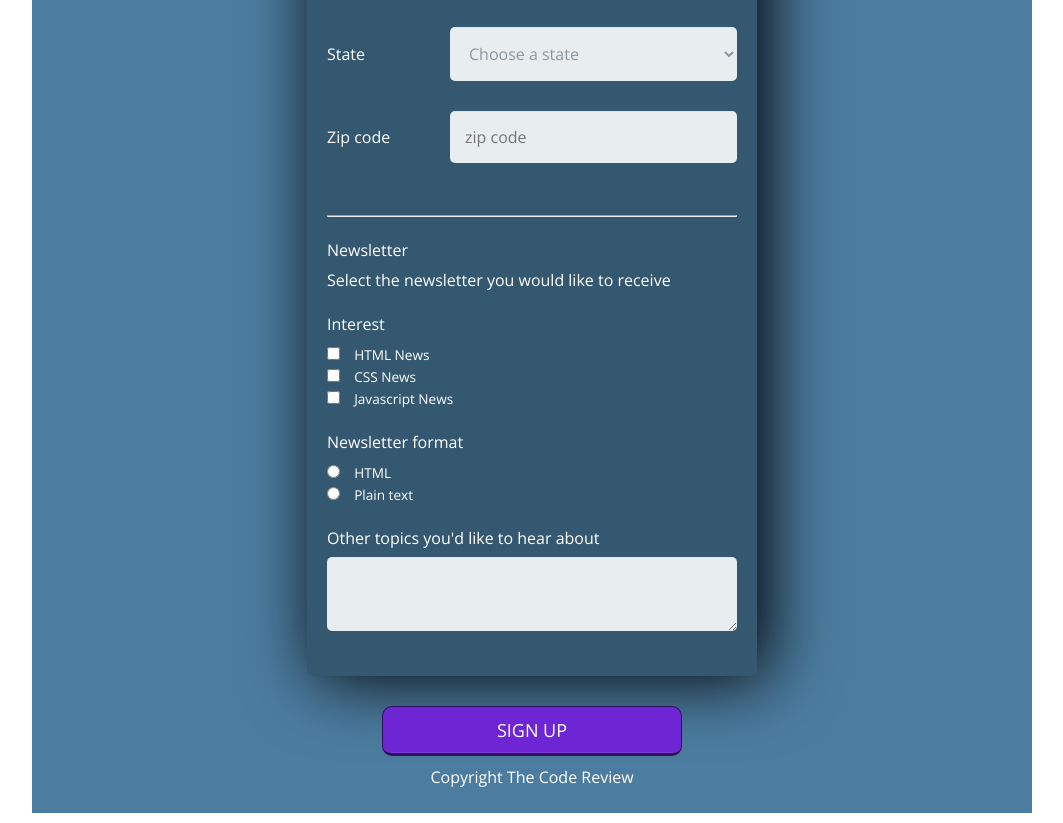
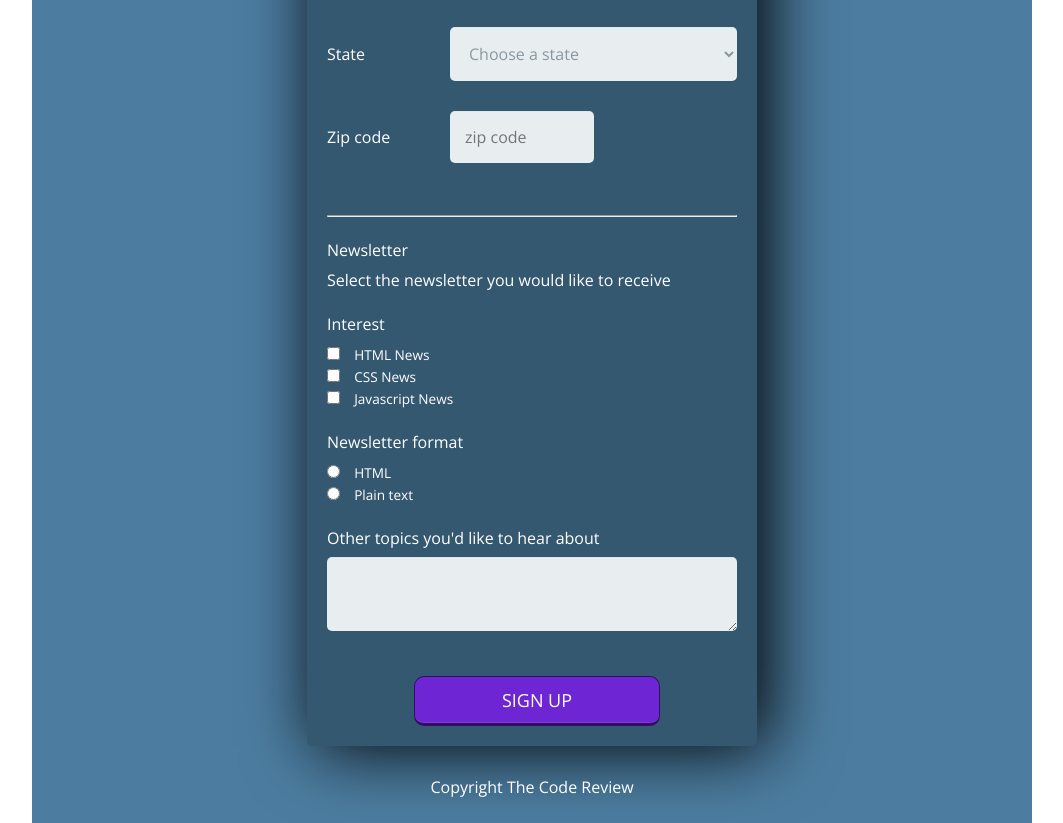
Before and after one commit to StudioJava/Project-3, a plain HTML site: page index.html in a window 1280 px wide. Shown: the part 690-1513 px from the top of the page, without its empty margins (108-1171 px from the left). Drawn offline with nearby package versions, Linux system fonts and the light colour scheme.

Commit message:
Update
Submit button inside the form. zip code input sized to mock up.

```diff
--- a/css/project3Styles.css
+++ b/css/project3Styles.css
@@ -80,7 +80,11 @@ label, legend {
 fieldset {
     border: none;
 }
+.wrap {
+	text-align: center;
+}
 button {
+
     font-weight: 300;
     padding-top: 11px;
     padding-right: 11px;
@@ -98,6 +102,8 @@ button {
     box-shadow: 0 -1px 0 rgba(255,255,255,0.1) inset;
     margin-bottom: 10px;
     text-transform: uppercase;
+    margin-top: 10px;
+    margin-left: 10px;
 }
 label.light {
     font-weight: 300;
@@ -167,5 +173,10 @@ input[type="text"],input[type="email"], input[type="tel"],input[type="street add
 	justify-content: space-between;
 	align-items: baseline;
 }
+	input[id="zip-code"] {
+	flex-direction: row;
+   margin-right: 35%;
+    width: 35%;
+}
 
 }
--- a/index.html
+++ b/index.html
@@ -116,8 +116,12 @@
             <label for="topics">Other topics you&#39;d like to hear about</label>
             <textarea name="user_topics" id="topics" cols="9" rows="2"></textarea>
           </fieldset>
+			<div class="wrap">
+			  <button type="submit">Sign Up</button>
+			</div>
         </form>
-        <button type="submit">Sign Up</button>
+
+
         <p id="copyright">Copyright The Code Review</p>
       </div>
     </div>
```
Also changed, not shown: 1 other file.
